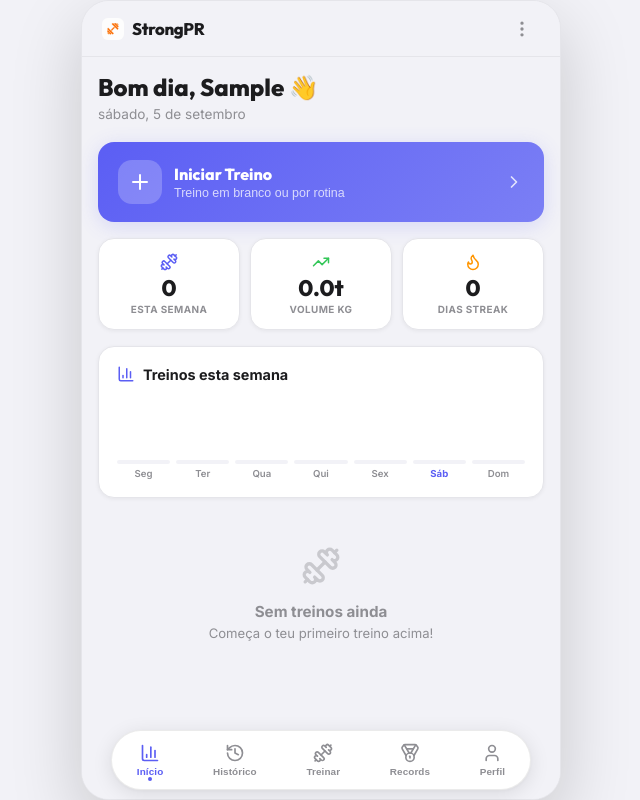
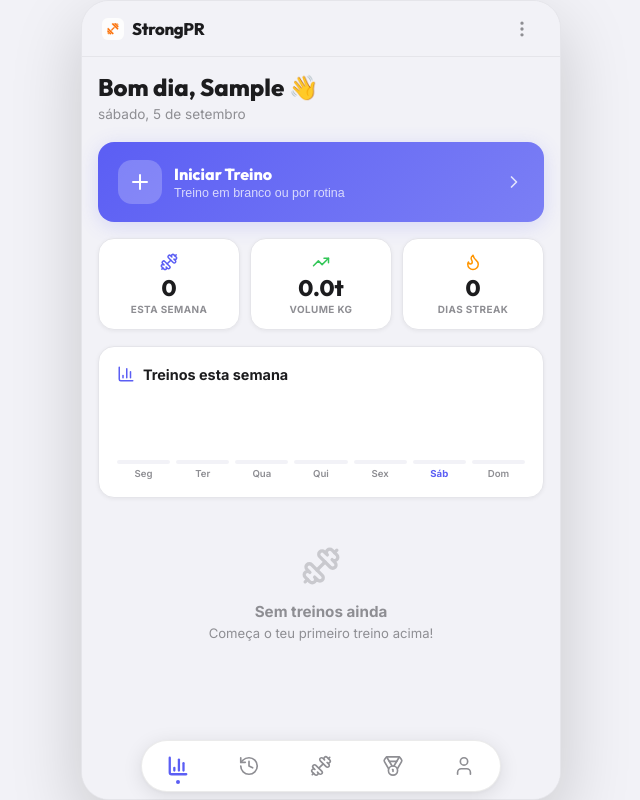
Before and after one commit to Gabusuck/strongPR, a React (Vite) app: page / in a window 1280 px wide. Both pictures are taken after typing "Sample" into the empty fields and a click on the button "Criar Perfil & Treinar". Shown: the whole page, without its empty margins (319-959 px from the left). Built offline with nearby package versions, Linux system fonts and the light colour scheme.

Commit message:
style(nav): compact sleek icon-only navbar and optimize content flow under pill

```diff
--- a/public/sw.js
+++ b/public/sw.js
@@ -1,4 +1,4 @@
-const CACHE_NAME = 'strongpr-cache-v21';
+const CACHE_NAME = 'strongpr-cache-v22';
 const PRECACHE_ASSETS = [
   '/',
   '/index.html',
--- a/src/App.tsx
+++ b/src/App.tsx
@@ -551,37 +551,37 @@ export default function App() {
         {renderContent()}
       </main>
 
-      {/* Bottom Translucent Glass Navigation Bar */}
+      {/* Bottom Floating Pill Navigation Bar */}
       <nav className="bottom-nav">
         <button
           className={`nav-item ${activeTab === 'dashboard' ? 'active' : ''}`}
           onClick={() => setActiveTab('dashboard')}
+          aria-label="Início"
         >
-          <BarChart3 size={20} />
-          <span>Início</span>
+          <BarChart3 size={22} strokeWidth={activeTab === 'dashboard' ? 2.5 : 1.8} />
         </button>
 
         <button
           className={`nav-item ${activeTab === 'history' ? 'active' : ''}`}
           onClick={() => setActiveTab('history')}
+          aria-label="Histórico"
         >
-          <History size={20} />
-          <span>Histórico</span>
+          <History size={22} strokeWidth={activeTab === 'history' ? 2.5 : 1.8} />
         </button>
 
         <button
           className={`nav-item ${activeTab === 'workout' ? 'active' : ''}`}
           onClick={() => setActiveTab('workout')}
           style={{ position: 'relative' }}
+          aria-label="Treinar"
         >
-          <Dumbbell size={20} />
-          <span>Treinar</span>
+          <Dumbbell size={22} strokeWidth={activeTab === 'workout' ? 2.5 : 1.8} />
           {activeWorkout && (
             <span
               style={{
                 position: 'absolute',
-                top: '6px',
-                right: '14px',
+                top: '4px',
+                right: '4px',
                 width: '6px',
                 height: '6px',
                 backgroundColor: 'var(--success)',
@@ -594,17 +594,17 @@ export default function App() {
         <button
           className={`nav-item ${activeTab === 'prs' ? 'active' : ''}`}
           onClick={() => setActiveTab('prs')}
+          aria-label="Records"
         >
-          <Medal size={20} />
-          <span>Records</span>
+          <Medal size={22} strokeWidth={activeTab === 'prs' ? 2.5 : 1.8} />
         </button>
 
         <button
           className={`nav-item ${activeTab === 'profile' ? 'active' : ''}`}
           onClick={() => setActiveTab('profile')}
+          aria-label="Perfil"
         >
-          <User size={20} />
-          <span>Perfil</span>
+          <User size={22} strokeWidth={activeTab === 'profile' ? 2.5 : 1.8} />
         </button>
       </nav>
 
--- a/src/index.css
+++ b/src/index.css
@@ -128,7 +128,7 @@ html, body, #root {
   flex: 1;
   overflow-y: auto;
   -webkit-overflow-scrolling: touch;
-  padding: 16px 16px 80px 16px;
+  padding: 16px 16px 65px 16px;
   background-color: var(--bg-primary);
 }
 
@@ -147,15 +147,15 @@ html, body, #root {
 /* Navbar Pilula Branca — Estilo Money Manager */
 .bottom-nav {
   position: fixed;
-  bottom: 10px;
+  bottom: 8px;
   left: 50%;
   transform: translateX(-50%);
-  width: calc(100% - 24px);
-  max-width: 420px;
-  height: 60px;
+  width: calc(100% - 36px);
+  max-width: 360px;
+  height: 52px;
   background: #FFFFFF;
   border: 1px solid rgba(0, 0, 0, 0.08);
-  border-radius: 30px;
+  border-radius: 26px;
   display: flex;
   justify-content: space-around;
   align-items: center;
@@ -168,28 +168,24 @@ html, body, #root {
   flex-direction: column;
   align-items: center;
   justify-content: center;
-  gap: 3px;
   color: var(--text-secondary);
   text-decoration: none;
   transition: all var(--transition-fast);
   border: none;
   background: none;
   cursor: pointer;
-  padding: 6px 12px;
+  padding: 8px 12px;
   border-radius: 20px;
   position: relative;
-  font-size: 0.62rem;
-  font-weight: 700;
-  letter-spacing: 0.01em;
 }
 .nav-item:hover { color: var(--text-primary); }
 .nav-item.active { color: var(--accent-color); }
 .nav-item.active svg { color: var(--accent-color); }
-.nav-item:active { transform: scale(0.9); }
+.nav-item:active { transform: scale(0.88); }
 .nav-item.active::after {
   content: "";
   position: absolute;
-  bottom: 2px;
+  bottom: 1px;
   left: 50%;
   transform: translateX(-50%);
   width: 4px;
```
